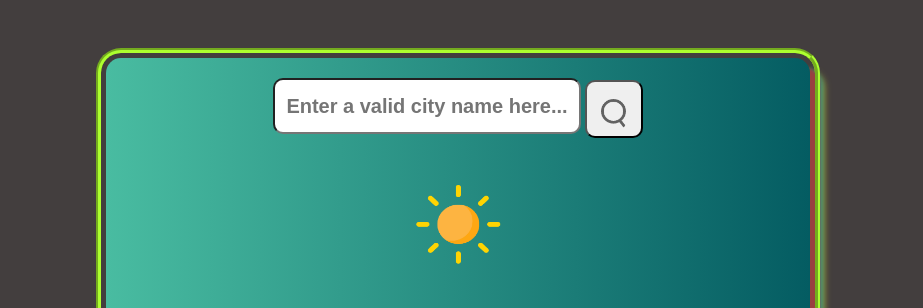
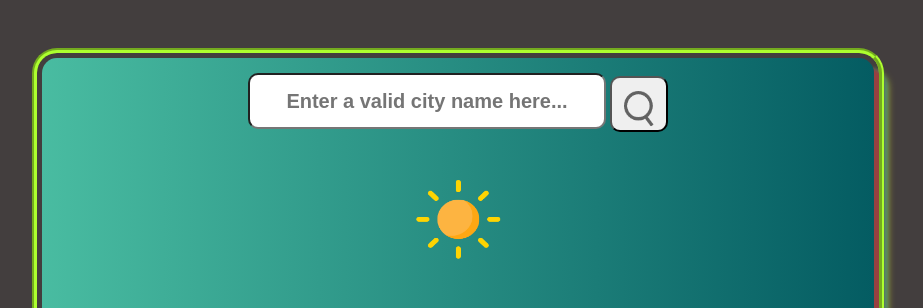
Before and after one commit to coffee4urhead/JavaScript-DOM-Manipulation, a plain HTML site: page Weather app/images/weatherFile.html in a window 1280 px wide. Shown: the top 308 px of the page, without its empty margins (182-1105 px from the left). Drawn offline with Linux system fonts and the light colour scheme.

Commit message:
Adding media queries

```diff
--- a/Weather app/images/weatherFileStyles.css
+++ b/Weather app/images/weatherFileStyles.css
@@ -175,3 +175,36 @@ div.info-section-wrap {
     }
 }
 /*Tablet*/
+@media screen and (min-width: 768px) {
+
+    div.wrapper {
+        width: 65vw;
+        height: 95vh;
+    }
+
+    input#inp-text {
+        width: 350px;
+        height: 50px;
+        font-size: 20px;
+        font-weight: 600;
+    }
+
+    button.search-btn {
+        height: 56px;
+        width: 58px;
+    }
+    button.search-btn img {
+        height: 36px;
+        width: 38px;
+    }
+
+    div.search-section {
+        margin-top: 15px;
+    }
+
+}
+/*Mobile L*/
+
+@media screen and (min-width: 425px) {
+
+}
```
